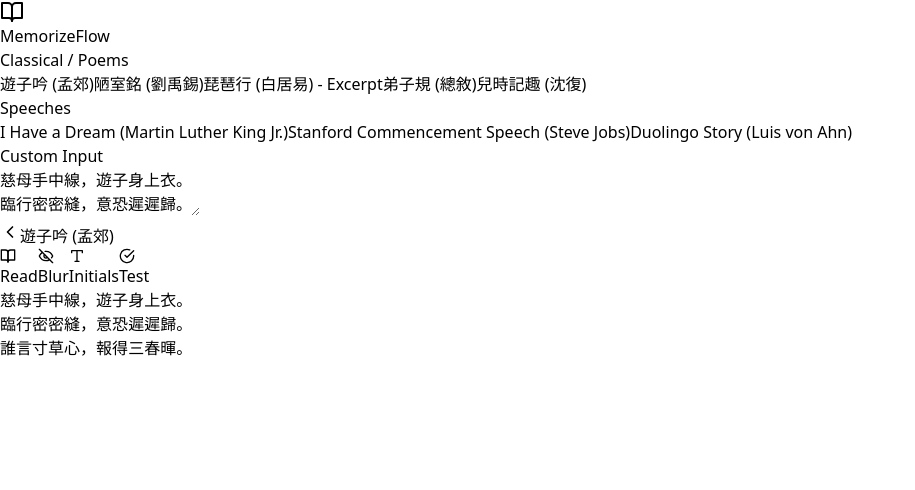
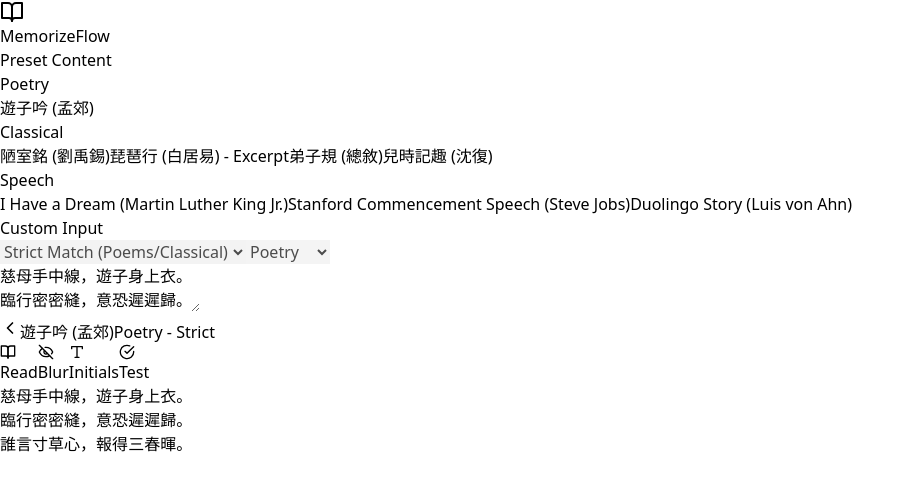
Before and after one commit to Albair581/memorize-flow, a React (Vite) app: page / in a window 1280 px wide. Shown: the top 490 px of the page, without its empty margins (0-915 px from the left). Built offline with nearby package versions, Linux system fonts and the light colour scheme; the HTML template or start-up script is replaced by a standard one.

Commit message:
Added vite.svg and customizing inputs.

```diff
--- a/src/App.jsx
+++ b/src/App.jsx
@@ -1,5 +1,5 @@
 import React, { useState, useEffect, useRef } from 'react';
-import { BookOpen, Eye, EyeOff, Type, Mic, MicOff, RotateCcw, ChevronLeft, ChevronRight, CheckCircle, AlertCircle, X } from 'lucide-react';
+import { BookOpen, Eye, EyeOff, Type, Mic, MicOff, RotateCcw, ChevronLeft, ChevronRight, CheckCircle, AlertCircle, X, Settings } from 'lucide-react';
 
 // --- CONTENT LIBRARY ---
 const PRESETS = [
@@ -70,16 +70,20 @@ const PRESETS = [
 ];
 
 const App = () => {
-  const [text, setText] = useState(PRESETS[0].content);
-  const [title, setTitle] = useState(PRESETS[0].title);
-  const [presetType, setPresetType] = useState(PRESETS[0].type); // 'strict' or 'fuzzy'
+  const defaultPreset = PRESETS[0];
+
+  const [text, setText] = useState(defaultPreset.content);
+  const [title, setTitle] = useState(defaultPreset.title);
+  const [presetType, setPresetType] = useState(defaultPreset.type);
+  const [presetCategory, setPresetCategory] = useState(defaultPreset.category);
   const [mode, setMode] = useState('study'); // study, blur, initials, type
   const [blurLevel, setBlurLevel] = useState(0);
   const [tokens, setTokens] = useState([]);
   const [userInput, setUserInput] = useState('');
-  const [feedback, setFeedback] = useState(null); // null, { type: 'success'|'error'|'warning', score: number, msg: string }
+  const [feedback, setFeedback] = useState(null);
   const [showSidebar, setShowSidebar] = useState(true);
   const [isListening, setIsListening] = useState(false);
+  const [isCustom, setIsCustom] = useState(false);
 
   // STT Ref
   const recognitionRef = useRef(null);
@@ -122,6 +126,10 @@ const App = () => {
         }
         processedTokens.push({ type: 'newline', content: '\n', id: Math.random() });
       });
+      // Remove trailing newline if present (from the process loop)
+      if (processedTokens.length > 0 && processedTokens[processedTokens.length - 1].type === 'newline') {
+        processedTokens.pop();
+      }
       return processedTokens;
     };
     setTokens(processText());
@@ -136,7 +144,6 @@ const App = () => {
       recognitionRef.current.continuous = true;
       recognitionRef.current.interimResults = true;
 
-      // Detect language best effort
       const hasChinese = /[\u4e00-\u9fa5]/.test(text);
       recognitionRef.current.lang = hasChinese ? 'zh-TW' : 'en-US';
 
@@ -161,7 +168,8 @@ const App = () => {
 
   const toggleListening = () => {
     if (!recognitionRef.current) {
-      alert("Speech recognition is not supported in this browser. Try Chrome or Safari.");
+      // Use custom alert box instead of window.alert()
+      setFeedback({ type: 'error', score: 0, msg: "Speech recognition is not supported in this browser. Try Chrome or Safari." });
       return;
     }
     if (isListening) {
@@ -173,6 +181,7 @@ const App = () => {
 
       recognitionRef.current.start();
       setIsListening(true);
+      setFeedback(null);
     }
   };
 
@@ -185,12 +194,9 @@ const App = () => {
     if (mode === 'initials') {
        if (token.type === 'space' || token.type === 'punct') return 'visible';
 
-       // Logic: Always show first letter of words.
-       // For Chinese (chars), show first char after punctuation/newline, hide others.
        if (token.type === 'word') return 'initial';
 
        if (token.type === 'char') {
-          // Look back to see if we are at start of phrase
           let i = index - 1;
           while(i >= 0 && tokens[i].type === 'space') i--;
           if (i < 0 || tokens[i].type === 'newline' || tokens[i].type === 'punct') return 'visible';
@@ -202,13 +208,11 @@ const App = () => {
     // Blur Mode logic
     if (mode === 'blur') {
       if (blurLevel === 0) return 'visible';
-      // User requested strict vanishing. Let's make punct vanish only at >90%
       if (token.type === 'punct') {
           return blurLevel > 90 ? 'hidden' : 'visible';
       }
       if (token.type === 'space') return 'visible';
 
-      // Deterministic randomness based on token content + index
       const seed = (index * 7 + token.content.length * 13 + blurLevel * 23) % 100;
       return seed < blurLevel ? 'hidden' : 'visible';
     }
@@ -226,12 +230,24 @@ const App = () => {
       const targetChars = clean(rawTarget);
       const inputChars = clean(rawInput);
 
-      if (targetChars === inputChars) {
-        setFeedback({ type: 'success', score: 100, msg: "Perfect Recall!" });
-      } else if (targetChars.startsWith(inputChars) && inputChars.length > 0) {
-        setFeedback({ type: 'warning', score: Math.floor((inputChars.length / targetChars.length) * 100), msg: "Good start, keep going!" });
+      const maxLength = Math.max(targetChars.length, inputChars.length);
+      const minLength = Math.min(targetChars.length, inputChars.length);
+
+      let matchCount = 0;
+      for (let i = 0; i < minLength; i++) {
+        if (targetChars[i] === inputChars[i]) {
+          matchCount++;
+        }
+      }
+
+      const score = Math.round((matchCount / maxLength) * 100);
+
+      if (score === 100) {
+        setFeedback({ type: 'success', score, msg: "Perfect Recall! (100% character match)" });
+      } else if (score >= 90) {
+        setFeedback({ type: 'warning', score, msg: "Excellent! Almost perfect, check for slight errors." });
       } else {
-        setFeedback({ type: 'error', score: 0, msg: "Incorrect characters found. Check your memory." });
+        setFeedback({ type: 'error', score, msg: `Score: ${score}%. Try again for better character accuracy.` });
       }
       return;
     }
@@ -240,11 +256,15 @@ const App = () => {
     const targetWords = rawTarget.toLowerCase().match(/\b[\w']+\b/g) || [];
     const inputWords = rawInput.toLowerCase().match(/\b[\w']+\b/g) || [];
 
-    if (targetWords.length === 0) return;
+    if (targetWords.length === 0) {
+      setFeedback({ type: 'error', score: 0, msg: "The target text contains no recognizable words for fuzzy matching." });
+      return;
+    }
 
     let hits = 0;
     let inputIndex = 0;
 
+    // We use a sequential match to preserve some order
     targetWords.forEach(word => {
       const foundAt = inputWords.indexOf(word, inputIndex);
       if (foundAt !== -1) {
@@ -256,13 +276,13 @@ const App = () => {
     const score = Math.round((hits / targetWords.length) * 100);
 
     if (score === 100) {
-      setFeedback({ type: 'success', score, msg: "Perfect Accuracy!" });
+      setFeedback({ type: 'success', score, msg: "Perfect Accuracy! (100% word match)" });
     } else if (score >= 80) {
-      setFeedback({ type: 'success', score, msg: "Excellent! You got the main points." });
+      setFeedback({ type: 'success', score, msg: "Excellent! You got the main points and structure." });
     } else if (score >= 50) {
       setFeedback({ type: 'warning', score, msg: "Getting there. Try to recall more details." });
     } else {
-      setFeedback({ type: 'error', score, msg: "Low accuracy. Try reading it again." });
+      setFeedback({ type: 'error', score, msg: "Low word match accuracy. Try reading it again." });
     }
   };
 
@@ -270,6 +290,8 @@ const App = () => {
     setText(p.content);
     setTitle(p.title);
     setPresetType(p.type);
+    setPresetCategory(p.category);
+    setIsCustom(false);
     setMode('study');
     setBlurLevel(0);
     setUserInput('');
@@ -277,7 +299,20 @@ const App = () => {
     if (window.innerWidth < 768) setShowSidebar(false);
   };
 
-  const isTesting = mode === 'type';
+  const handleCustomTextChange = (e) => {
+    const newText = e.target.value;
+    setText(newText);
+    setTitle("Custom Text");
+    setIsCustom(true);
+  };
+
+  const allCategories = [...new Set(PRESETS.map(p => p.category)), 'Custom'];
+  const isLearningMode = mode === 'blur' || mode === 'initials';
+  const isTestingMode = mode === 'type';
+
+  // Sidebar blur logic: Blur the library when in any mode designed to test memory (blur, initials, type)
+  const isSidebarBlurred = isTestingMode || isLearningMode;
+
 
   return (
     <div className="min-h-screen bg-slate-50 text-slate-800 font-sans flex flex-col md:flex-row">
@@ -288,11 +323,11 @@ const App = () => {
         bg-white border-r border-slate-200 flex-shrink-0 flex flex-col overflow-hidden transition-all duration-300 relative
       `}>
 
-        {isTesting && (
+        {isSidebarBlurred && (
           <div className="absolute inset-0 bg-slate-100/95 backdrop-blur-sm z-50 flex flex-col items-center justify-center p-6 text-center text-slate-500">
             <EyeOff size={48} className="mb-4 text-slate-300" />
-            <p className="font-medium">Library hidden during test.</p>
-            <p className="text-xs mt-2">Finish testing or switch modes to access library.</p>
+            <p className="font-medium">Library hidden to test memory.</p>
+            <p className="text-xs mt-2">Switch to "Read" mode to access library.</p>
           </div>
         )}
 
@@ -304,10 +339,14 @@ const App = () => {
         </div>
 
         <div className="p-4 flex-1 overflow-y-auto">
+          {/* Preset List */}
           <div className="mb-6">
-             <h3 className="text-xs font-bold text-slate-400 uppercase tracking-wider mb-3">Classical / Poems</h3>
+             <h3 className="text-xs font-bold text-slate-400 uppercase tracking-wider mb-3">Preset Content</h3>
+             {allCategories.filter(c => c !== 'Custom').map(category => (
+                <div key={category} className="mb-4">
+                    <h4 className="text-sm font-semibold text-slate-600 mb-1 border-b border-slate-100 pb-1">{category}</h4>
                     <div className="space-y-1">
-               {PRESETS.filter(p => p.category !== 'Speech').map(p => (
+                        {PRESETS.filter(p => p.category === category).map(p => (
                             <button
                                 key={p.id}
                                 onClick={() => loadPreset(p)}
@@ -318,32 +357,37 @@ const App = () => {
                         ))}
                     </div>
                 </div>
-
-          <div className="mb-6">
-             <h3 className="text-xs font-bold text-slate-400 uppercase tracking-wider mb-3">Speeches</h3>
-             <div className="space-y-1">
-               {PRESETS.filter(p => p.category === 'Speech').map(p => (
-                 <button
-                   key={p.id}
-                   onClick={() => loadPreset(p)}
-                   className={`w-full text-left px-3 py-2 rounded-md text-sm transition-all truncate ${title === p.title ? 'bg-indigo-50 text-indigo-700 font-medium' : 'hover:bg-slate-50 text-slate-600'}`}
-                 >
-                   {p.title}
-                 </button>
              ))}
           </div>
+
+          {/* Custom Input */}
+          <h3 className="text-xs font-bold text-slate-400 uppercase tracking-wider mb-3">Custom Input</h3>
+
+          <div className="space-y-2 mb-3">
+              <select
+                value={presetType}
+                onChange={(e) => setPresetType(e.target.value)}
+                disabled={!isCustom}
+                className={`w-full p-2 text-sm border rounded-lg bg-white ${isCustom ? 'border-indigo-300' : 'border-slate-200 bg-slate-50 text-slate-400'}`}
+              >
+                  <option value="fuzzy">Fuzzy Match (Speeches/Prose)</option>
+                  <option value="strict">Strict Match (Poems/Classical)</option>
+              </select>
+              <select
+                value={presetCategory}
+                onChange={(e) => setPresetCategory(e.target.value)}
+                disabled={!isCustom}
+                className={`w-full p-2 text-sm border rounded-lg bg-white ${isCustom ? 'border-indigo-300' : 'border-slate-200 bg-slate-50 text-slate-400'}`}
+              >
+                  {allCategories.map(c => <option key={c} value={c}>{c}</option>)}
+              </select>
           </div>
 
-          <h3 className="text-xs font-bold text-slate-400 uppercase tracking-wider mb-3">Custom Input</h3>
           <textarea
             className="w-full h-32 p-3 text-sm border border-slate-200 rounded-lg bg-slate-50 focus:ring-2 focus:ring-indigo-500 focus:border-transparent focus:outline-none transition-all"
-            placeholder="Paste custom text..."
+            placeholder="Paste custom text here..."
             value={text}
-            onChange={(e) => {
-              setText(e.target.value);
-              setTitle("Custom Text");
-              setPresetType('fuzzy'); // Default to fuzzy for custom
-            }}
+            onChange={handleCustomTextChange}
           />
         </div>
       </div>
@@ -362,6 +406,9 @@ const App = () => {
             </button>
             <span className="font-semibold text-slate-700 truncate max-w-[150px] sm:max-w-md">
               {title}
+            </span>
+            <span className="text-xs font-medium text-indigo-500 bg-indigo-50 px-2 py-0.5 rounded-full hidden sm:inline-block">
+                {presetCategory} - {presetType === 'strict' ? 'Strict' : 'Fuzzy'}
             </span>
           </div>
 
@@ -388,11 +435,11 @@ const App = () => {
         <div className="flex-1 overflow-y-auto bg-slate-50 p-4 md:p-8 flex justify-center">
           <div className="max-w-3xl w-full bg-white rounded-xl shadow-sm border border-slate-200 p-6 md:p-12 min-h-[60vh] relative">
 
-            {mode === 'type' ? (
+            {isTestingMode ? (
               <div className="flex flex-col h-full">
                 <div className="flex items-center justify-between mb-4">
                   <p className="text-sm text-slate-500">
-                    Type or speak the text from memory. {presetType === 'fuzzy' ? '(Fuzzy Match Enabled)' : '(Strict Match Required)'}
+                    Type or speak the text from memory. **{presetType === 'fuzzy' ? 'Fuzzy Match' : 'Strict Match'}** enabled.
                   </p>
                   <button
                     onClick={toggleListening}
@@ -443,6 +490,8 @@ const App = () => {
               </div>
             ) : (
               // Reading / Learning Mode
+              // Added overflow-y-auto here to ensure text scroll capability
+              <div className="h-full overflow-y-auto">
                   <div className={`text-xl md:text-2xl font-serif leading-loose text-slate-800 whitespace-pre-wrap transition-opacity duration-300 ${mode === 'blur' && blurLevel > 90 ? 'select-none' : ''}`}>
                     {tokens.map((token, idx) => {
                       if (token.type === 'newline') return <br key={token.id} />;
@@ -478,6 +527,7 @@ const App = () => {
                       );
                     })}
                   </div>
+              </div>
             )}
           </div>
         </div>
```
Also changed, not shown: public/vite.svg (added). Lines whose indentation alone changed are shown as unchanged.
